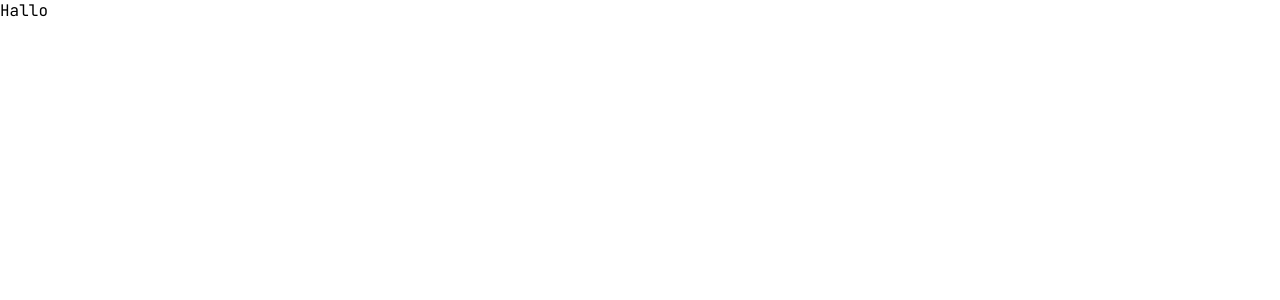
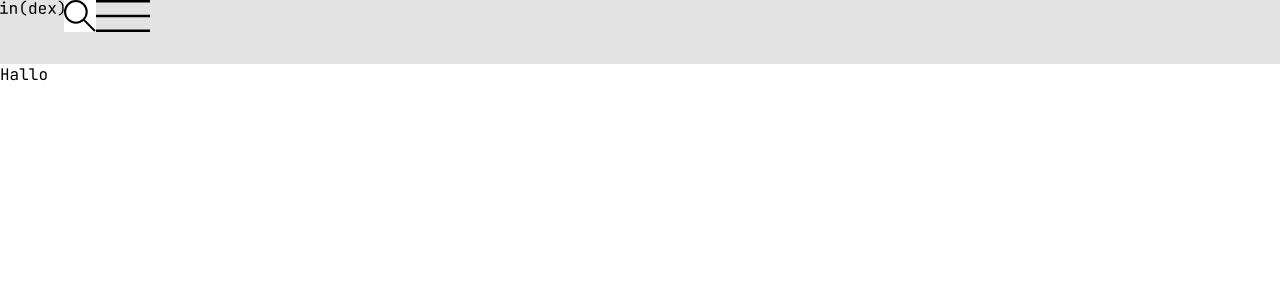
Before and after one commit to MZSkjaerstad/Prosesser_og_brukergrensesnitt, a Vue app: page / in a window 1280 px wide. Shown: the top 300 px of the page. Built offline with nearby package versions, Linux system fonts and the light colour scheme.

Commit message:
:lipstick: small UI change

```diff
--- a/src/app/App.vue
+++ b/src/app/App.vue
@@ -1,13 +1,14 @@
 <template>
+    <Header />
     <RouterView />
 </template>
 
 <script>
     // Test
-    //import Header from '../components/Header.vue';
+    import Header from '../components/Header.vue';
     export default {
         components: {
-
+          Header
         }
     }
 </script>
--- a/src/components/Header.vue
+++ b/src/components/Header.vue
@@ -26,6 +26,6 @@ export default {
 		display: flex;
 		width: 100%;
 		height: 4rem;
-		background: var(--background-color);
+		background: var(--secondary-color);
 	}
 </style>
```
